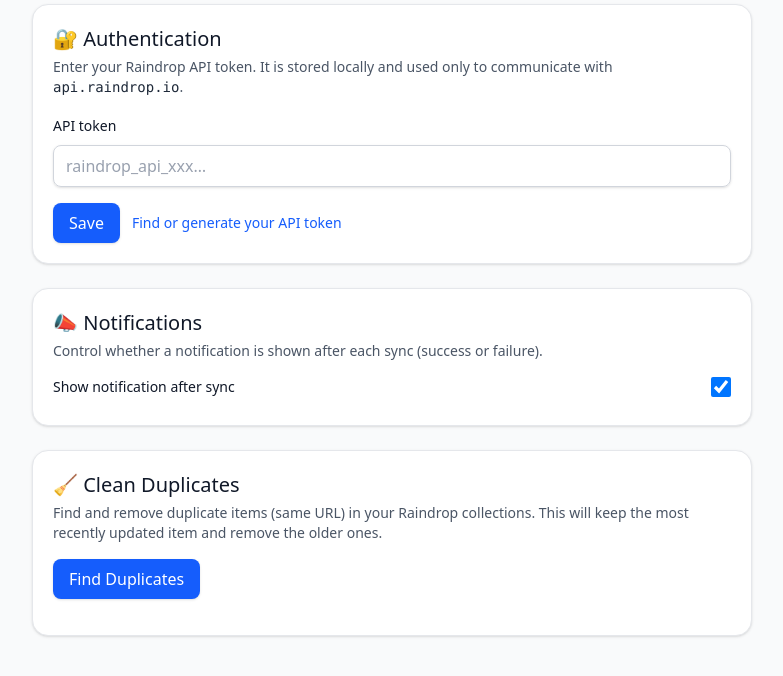
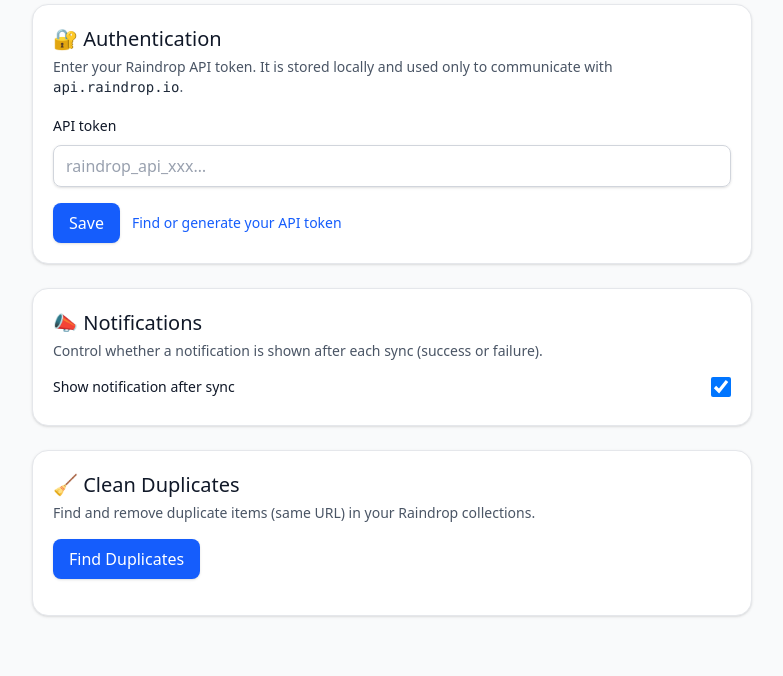
Before and after one commit to riiiiiiiiiina0/raindrop-bear, a website with bundled scripts: page src/options.html in a window 1280 px wide. Shown: the part 80-756 px from the top of the page, without its empty margins (248-1031 px from the left). Built offline with nearby package versions, Linux system fonts and the light colour scheme; some packages are replaced by stand-ins of ours.

Commit message:
chore: update description in options page

```diff
--- a/src/options.html
+++ b/src/options.html
@@ -81,7 +81,6 @@
         <h2 class="text-xl text-base/6 font-medium">🧹 Clean Duplicates</h2>
         <p class="mt-1 text-sm text-gray-600 dark:text-gray-400">
           Find and remove duplicate items (same URL) in your Raindrop collections.
-          This will keep the most recently updated item and remove the older ones.
         </p>
       </div>
       <div class="flex items-center gap-3">
```
